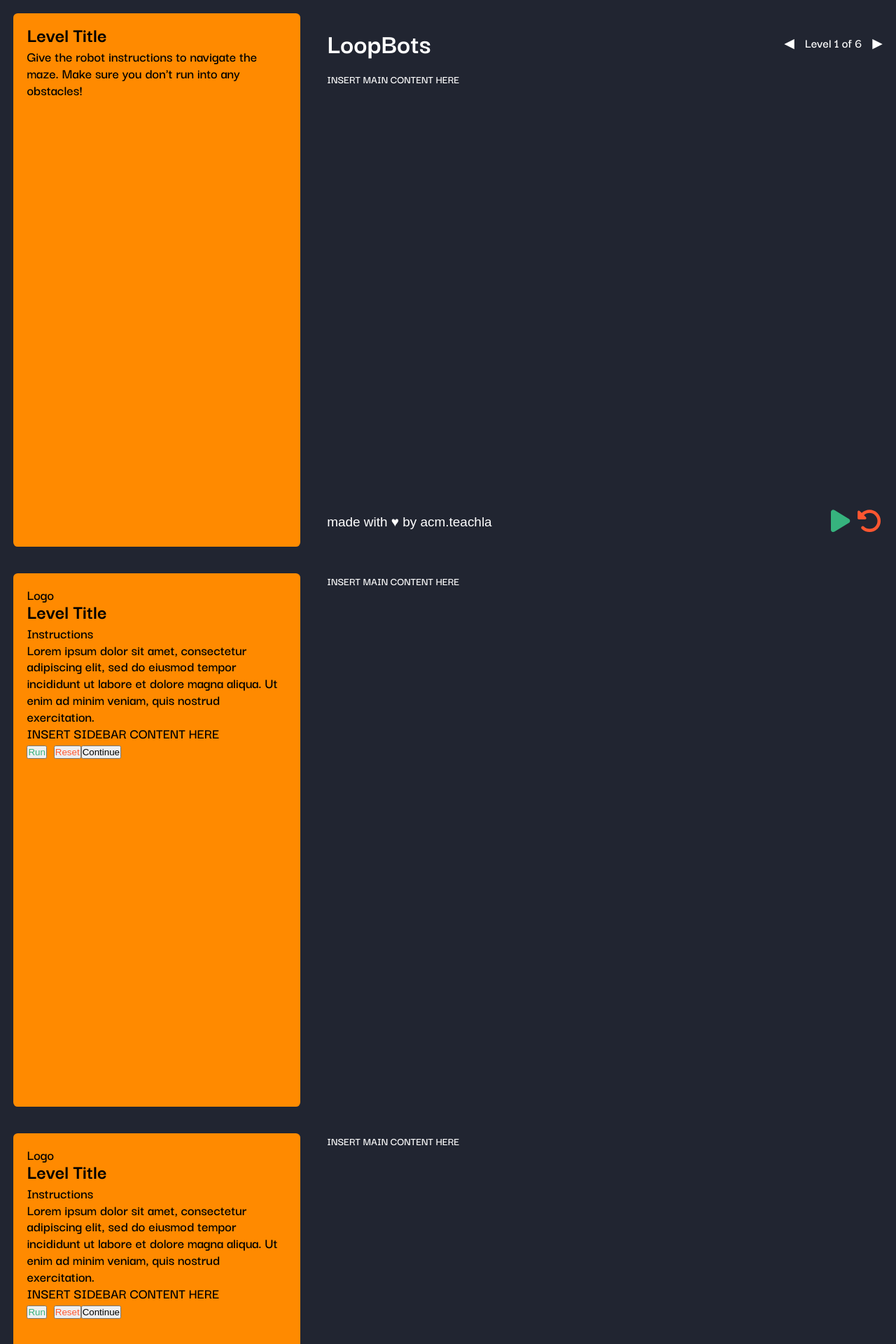
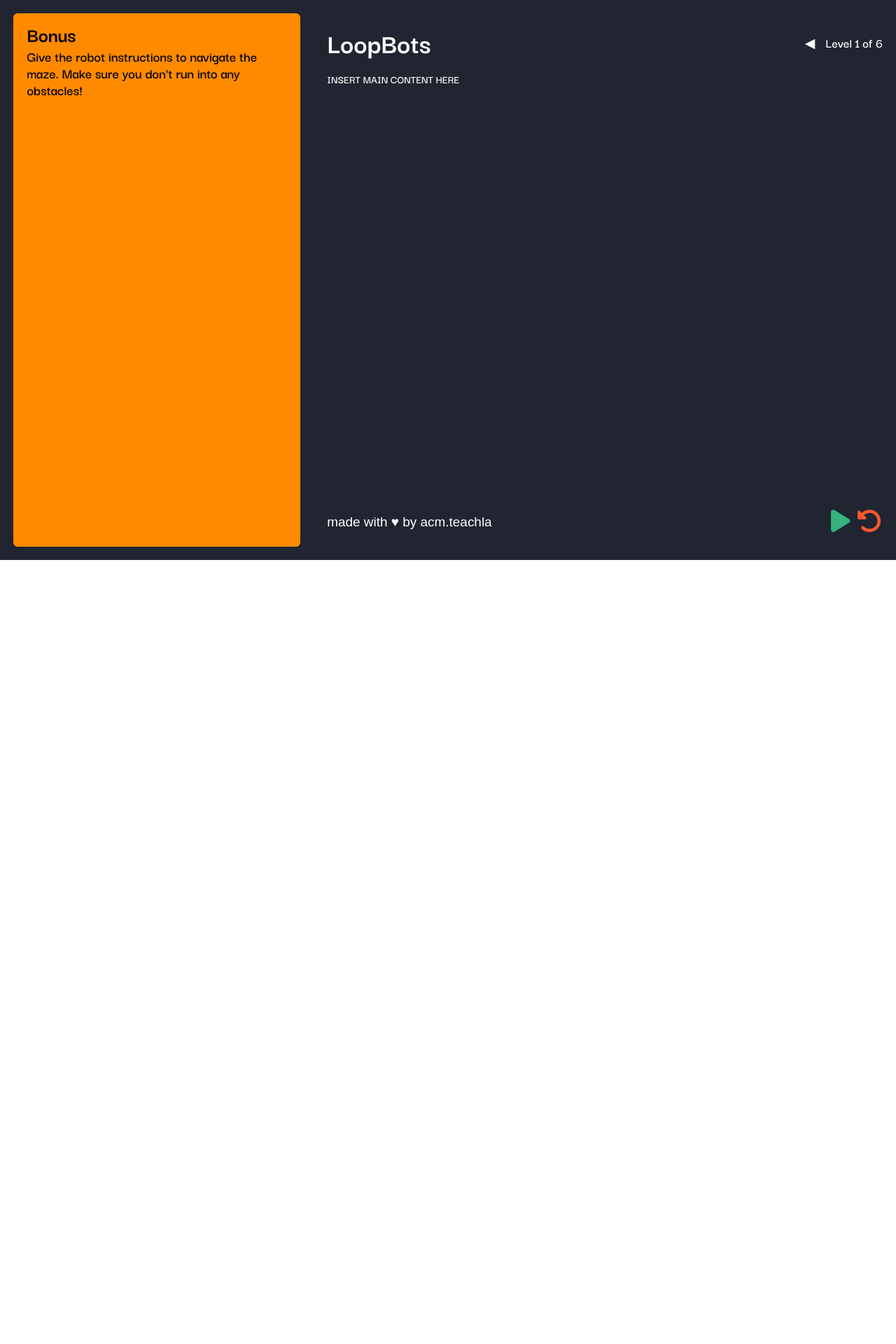
Before and after one commit to uclaacm/forloopslab, a React app: page /bonus in a window 1280 px wide. Shown: the top 1920 px of the page at 70% size. After the commit the page ends 800 px from the top, so only its background shows below. Built offline with nearby package versions, Linux system fonts and the light colour scheme; a web font is replaced by a local one.

Commit message:
setup react router

```diff
--- a/src/App.tsx
+++ b/src/App.tsx
@@ -1,15 +1,9 @@
 import './assets/WestwoodSans-Regular.ttf';
 import './styles/app.scss';
-// import { useState } from 'react';
 import {
-  BrowserRouter as Router,
-  // Route,
-  // Routes,
+  BrowserRouter as Router, Route, Routes,
 } from 'react-router-dom';
-//Remember to import tsx files for pages!
-//Import components that are inside pages in page tsx files themselves
-// import useSound from 'use-sound';
-// import correctSound from './assets/sounds/correct-sound-effect.mp3';
+
 import Bonus from './components/pages/bonus';
 import PseudoChoice from './components/pages/pseudochoice';
 import PseudoFill from './components/pages/pseudofill';
@@ -19,28 +13,20 @@ import Repetitive from './components/pages/repetitive';
 
 
 function App(): JSX.Element {
-  // const [enabled, setEnabled] = useState(false);
 
-  // const [play] = useSound(correctSound);
-
-  // const onCorrect = () => {
-  //   play();
-  //   setEnabled(true);
-  // };
-
-  // const pages = ['/',  '/pseudofill', '/pseudochoice', '/pythonfill', '/pythontype', '/bonus']
+  const pages = ['/',  '/pseudofill', '/pseudochoice', '/pythonfill', '/pythontype', '/bonus'];
 
   return (
     <Router>
       <div id="app-container">
-        <Repetitive/>
-        <PseudoFill/>
-        <PseudoChoice/>
-        <PythonFill/>
-        <PythonType/>
-        <Bonus/>
-        {/* <NextButton isEnabled={enabled} onClick={() => setEnabled(false)}/> */}
-        {/* <Footer/> */}
+        <Routes>
+          <Route path="/" element = {<Repetitive pages={pages}/>}/>
+          <Route path="/pseudofill" element = {<PseudoFill pages={pages}/>}/>
+          <Route path="/pseudochoice" element = {<PseudoChoice pages={pages}/>}/>
+          <Route path="/pythonfill" element = {<PythonFill pages={pages}/>}/>
+          <Route path="/pythontype" element = {<PythonType pages={pages}/>}/>
+          <Route path="/bonus" element = {<Bonus pages={pages}/>}/>
+        </Routes>
       </div>
     </Router>
   );
--- a/src/components/pages/bonus.tsx
+++ b/src/components/pages/bonus.tsx
@@ -1,27 +1,51 @@
-import React from 'react';
+import { faRotateLeft, faPlay} from '@fortawesome/free-solid-svg-icons';
+import { FontAwesomeIcon } from '@fortawesome/react-fontawesome';
+import { Link, useLocation } from 'react-router-dom';
 
-// interface BonusProps {
-//   onCorrect: () => void;
-// }
+import '../../styles/app.scss';
+import '../../styles/levelSelect.scss';
 
-function Bonus(): JSX.Element {
+
+function Repetitive(props: {
+  pages: string[]
+}): JSX.Element {
+
+  const location = useLocation();
+  const current = location.pathname;
+  const currPage = props.pages.indexOf(current);
+
   return (
     <div className="frame">
       <div id="sidebar">
-        <div id="logo">Logo</div>
-        <div id="level-title">Level Title</div>
-        <div id="instructions-title">Instructions</div>
-        <div id="instructions">Lorem ipsum dolor sit amet, consectetur adipiscing elit, sed do eiusmod tempor incididunt ut labore et dolore magna aliqua. Ut enim ad minim veniam, quis nostrud exercitation.</div>
-        <div id="content">INSERT SIDEBAR CONTENT HERE</div>
-        <button id="run">Run</button>
-        <button id="reset">Reset</button>
-        <button id="continue">Continue</button>
+        <div id="level-title">Bonus</div>
+        <div id="instructions">Give the robot instructions to navigate the maze. Make sure you don&apos;t run into any obstacles!</div>
       </div>
       <div id="main">
-      INSERT MAIN CONTENT HERE
+        <div className="main-section">
+          <div id="title">LoopBots</div>
+          <div className="level-select">
+            {currPage != 0 && <Link to={props.pages[currPage-1]} className="level-select-button left">&#9664;</Link>}
+            Level 1 of 6
+            {currPage != props.pages.length - 1 && <Link to={props.pages[currPage+1]} className="level-select-button right">&#9654;</Link>}
+          </div>
+        </div>
+        <div id="content">
+        INSERT MAIN CONTENT HERE
+        </div>
+        <div className="main-section">
+          <div id="footer">made with ♥ by acm.teachla</div>
+          <div id="buttons">
+            <button id="run" className='control-btn'>
+              <FontAwesomeIcon icon={faPlay} />
+            </button>
+            <button id="reset" className='control-btn'>
+              <FontAwesomeIcon icon={faRotateLeft} />
+            </button>
+          </div>
+        </div>
       </div>
     </div>
   );
 }
 
-export default Bonus;
+export default Repetitive;
--- a/src/components/pages/pseudochoice.tsx
+++ b/src/components/pages/pseudochoice.tsx
@@ -1,27 +1,51 @@
-import React from 'react';
+import { faRotateLeft, faPlay} from '@fortawesome/free-solid-svg-icons';
+import { FontAwesomeIcon } from '@fortawesome/react-fontawesome';
+import { Link, useLocation } from 'react-router-dom';
 
-// interface PseudoChoiceProps {
-//   onCorrect: () => void;
-// }
+import '../../styles/app.scss';
+import '../../styles/levelSelect.scss';
 
-function PseudoChoice(): JSX.Element {
+
+function Repetitive(props: {
+  pages: string[]
+}): JSX.Element {
+
+  const location = useLocation();
+  const current = location.pathname;
+  const currPage = props.pages.indexOf(current);
+
   return (
     <div className="frame">
       <div id="sidebar">
-        <div id="logo">Logo</div>
-        <div id="level-title">Level Title</div>
-        <div id="instructions-title">Instructions</div>
-        <div id="instructions">Lorem ipsum dolor sit amet, consectetur adipiscing elit, sed do eiusmod tempor incididunt ut labore et dolore magna aliqua. Ut enim ad minim veniam, quis nostrud exercitation.</div>
-        <div id="content">INSERT SIDEBAR CONTENT HERE</div>
-        <button id="run">Run</button>
-        <button id="reset">Reset</button>
-        <button id="continue">Continue</button>
+        <div id="level-title">Psuedo Choice</div>
+        <div id="instructions">Give the robot instructions to navigate the maze. Make sure you don&apos;t run into any obstacles!</div>
       </div>
       <div id="main">
-      INSERT MAIN CONTENT HERE
+        <div className="main-section">
+          <div id="title">LoopBots</div>
+          <div className="level-select">
+            {currPage != 0 && <Link to={props.pages[currPage-1]} className="level-select-button left">&#9664;</Link>}
+            Level 1 of 6
+            {currPage != props.pages.length - 1 && <Link to={props.pages[currPage+1]} className="level-select-button right">&#9654;</Link>}
+          </div>
+        </div>
+        <div id="content">
+        INSERT MAIN CONTENT HERE
+        </div>
+        <div className="main-section">
+          <div id="footer">made with ♥ by acm.teachla</div>
+          <div id="buttons">
+            <button id="run" className='control-btn'>
+              <FontAwesomeIcon icon={faPlay} />
+            </button>
+            <button id="reset" className='control-btn'>
+              <FontAwesomeIcon icon={faRotateLeft} />
+            </button>
+          </div>
+        </div>
       </div>
     </div>
   );
 }
 
-export default PseudoChoice;
+export default Repetitive;
--- a/src/components/pages/pseudofill.tsx
+++ b/src/components/pages/pseudofill.tsx
@@ -1,29 +1,51 @@
-import React from 'react';
+import { faRotateLeft, faPlay} from '@fortawesome/free-solid-svg-icons';
+import { FontAwesomeIcon } from '@fortawesome/react-fontawesome';
+import { Link, useLocation } from 'react-router-dom';
 
-// interface PseudoFillProps {
-//   onCorrect: () => void;
-// }
+import '../../styles/app.scss';
+import '../../styles/levelSelect.scss';
 
-function PseudoFill(): JSX.Element {
+
+function Repetitive(props: {
+  pages: string[]
+}): JSX.Element {
+
+  const location = useLocation();
+  const current = location.pathname;
+  const currPage = props.pages.indexOf(current);
 
   return (
     <div className="frame">
       <div id="sidebar">
-        <div id="logo">Logo</div>
-        <div id="level-title">Level Title</div>
-        <div id="instructions-title">Instructions</div>
-        <div id="instructions">Lorem ipsum dolor sit amet, consectetur adipiscing elit, sed do eiusmod tempor incididunt ut labore et dolore magna aliqua. Ut enim ad minim veniam, quis nostrud exercitation.</div>
-        <div id="content">INSERT SIDEBAR CONTENT HERE</div>
-        <button id="run">Run</button>
-        <button id="reset">Reset</button>
-        <button id="continue">Continue</button>
+        <div id="level-title">Psuedo Fill</div>
+        <div id="instructions">Give the robot instructions to navigate the maze. Make sure you don&apos;t run into any obstacles!</div>
       </div>
       <div id="main">
-      INSERT MAIN CONTENT HERE
+        <div className="main-section">
+          <div id="title">LoopBots</div>
+          <div className="level-select">
+            {currPage != 0 && <Link to={props.pages[currPage-1]} className="level-select-button left">&#9664;</Link>}
+            Level 1 of 6
+            {currPage != props.pages.length - 1 && <Link to={props.pages[currPage+1]} className="level-select-button right">&#9654;</Link>}
+          </div>
+        </div>
+        <div id="content">
+        INSERT MAIN CONTENT HERE
+        </div>
+        <div className="main-section">
+          <div id="footer">made with ♥ by acm.teachla</div>
+          <div id="buttons">
+            <button id="run" className='control-btn'>
+              <FontAwesomeIcon icon={faPlay} />
+            </button>
+            <button id="reset" className='control-btn'>
+              <FontAwesomeIcon icon={faRotateLeft} />
+            </button>
+          </div>
+        </div>
       </div>
     </div>
-
   );
 }
 
-export default PseudoFill;
+export default Repetitive;
--- a/src/components/pages/pythonfill.tsx
+++ b/src/components/pages/pythonfill.tsx
@@ -1,27 +1,51 @@
-import React from 'react';
+import { faRotateLeft, faPlay} from '@fortawesome/free-solid-svg-icons';
+import { FontAwesomeIcon } from '@fortawesome/react-fontawesome';
+import { Link, useLocation } from 'react-router-dom';
 
-// interface PythonFillProps {
-//   onCorrect: () => void;
-// }
+import '../../styles/app.scss';
+import '../../styles/levelSelect.scss';
 
-function PythonFill(): JSX.Element {
+
+function Repetitive(props: {
+  pages: string[]
+}): JSX.Element {
+
+  const location = useLocation();
+  const current = location.pathname;
+  const currPage = props.pages.indexOf(current);
+
   return (
     <div className="frame">
       <div id="sidebar">
-        <div id="logo">Logo</div>
-        <div id="level-title">Level Title</div>
-        <div id="instructions-title">Instructions</div>
-        <div id="instructions">Lorem ipsum dolor sit amet, consectetur adipiscing elit, sed do eiusmod tempor incididunt ut labore et dolore magna aliqua. Ut enim ad minim veniam, quis nostrud exercitation.</div>
-        <div id="content">INSERT SIDEBAR CONTENT HERE</div>
-        <button id="run">Run</button>
-        <button id="reset">Reset</button>
-        <button id="continue">Continue</button>
+        <div id="level-title">Python Fill</div>
+        <div id="instructions">Give the robot instructions to navigate the maze. Make sure you don&apos;t run into any obstacles!</div>
       </div>
       <div id="main">
-      INSERT MAIN CONTENT HERE
+        <div className="main-section">
+          <div id="title">LoopBots</div>
+          <div className="level-select">
+            {currPage != 0 && <Link to={props.pages[currPage-1]} className="level-select-button left">&#9664;</Link>}
+            Level 1 of 6
+            {currPage != props.pages.length - 1 && <Link to={props.pages[currPage+1]} className="level-select-button right">&#9654;</Link>}
+          </div>
+        </div>
+        <div id="content">
+        INSERT MAIN CONTENT HERE
+        </div>
+        <div className="main-section">
+          <div id="footer">made with ♥ by acm.teachla</div>
+          <div id="buttons">
+            <button id="run" className='control-btn'>
+              <FontAwesomeIcon icon={faPlay} />
+            </button>
+            <button id="reset" className='control-btn'>
+              <FontAwesomeIcon icon={faRotateLeft} />
+            </button>
+          </div>
+        </div>
       </div>
     </div>
   );
 }
 
-export default PythonFill;
+export default Repetitive;
--- a/src/components/pages/pythontype.tsx
+++ b/src/components/pages/pythontype.tsx
@@ -1,27 +1,51 @@
-import React from 'react';
+import { faRotateLeft, faPlay} from '@fortawesome/free-solid-svg-icons';
+import { FontAwesomeIcon } from '@fortawesome/react-fontawesome';
+import { Link, useLocation } from 'react-router-dom';
 
-// interface PythonTypeProps {
-//   onCorrect: () => void;
-// }
+import '../../styles/app.scss';
+import '../../styles/levelSelect.scss';
 
-function PythonType(): JSX.Element {
+
+function Repetitive(props: {
+  pages: string[]
+}): JSX.Element {
+
+  const location = useLocation();
+  const current = location.pathname;
+  const currPage = props.pages.indexOf(current);
+
   return (
     <div className="frame">
       <div id="sidebar">
-        <div id="logo">Logo</div>
-        <div id="level-title">Level Title</div>
-        <div id="instructions-title">Instructions</div>
-        <div id="instructions">Lorem ipsum dolor sit amet, consectetur adipiscing elit, sed do eiusmod tempor incididunt ut labore et dolore magna aliqua. Ut enim ad minim veniam, quis nostrud exercitation.</div>
-        <div id="content">INSERT SIDEBAR CONTENT HERE</div>
-        <button id="run">Run</button>
-        <button id="reset">Reset</button>
-        <button id="continue">Continue</button>
+        <div id="level-title">Python Type</div>
+        <div id="instructions">Give the robot instructions to navigate the maze. Make sure you don&apos;t run into any obstacles!</div>
       </div>
       <div id="main">
-      INSERT MAIN CONTENT HERE
+        <div className="main-section">
+          <div id="title">LoopBots</div>
+          <div className="level-select">
+            {currPage != 0 && <Link to={props.pages[currPage-1]} className="level-select-button left">&#9664;</Link>}
+            Level 1 of 6
+            {currPage != props.pages.length - 1 && <Link to={props.pages[currPage+1]} className="level-select-button right">&#9654;</Link>}
+          </div>
+        </div>
+        <div id="content">
+        INSERT MAIN CONTENT HERE
+        </div>
+        <div className="main-section">
+          <div id="footer">made with ♥ by acm.teachla</div>
+          <div id="buttons">
+            <button id="run" className='control-btn'>
+              <FontAwesomeIcon icon={faPlay} />
+            </button>
+            <button id="reset" className='control-btn'>
+              <FontAwesomeIcon icon={faRotateLeft} />
+            </button>
+          </div>
+        </div>
       </div>
     </div>
   );
 }
 
-export default PythonType;
+export default Repetitive;
--- a/src/components/pages/repetitive.tsx
+++ b/src/components/pages/repetitive.tsx
@@ -1,36 +1,32 @@
 import { faRotateLeft, faPlay} from '@fortawesome/free-solid-svg-icons';
 import { FontAwesomeIcon } from '@fortawesome/react-fontawesome';
-import React from 'react';
-import { Link } from 'react-router-dom';
-// import { faPlay } from '@fortawesome/free-solid-svg-icons'
+import { Link, useLocation } from 'react-router-dom';
 
-// import { Link, useLocation } from 'react-router-dom';
 import '../../styles/app.scss';
 import '../../styles/levelSelect.scss';
-// interface RepetitiveProps {
-//   onCorrect: () => void;
-// }
 
 
-function Repetitive(): JSX.Element {
+function Repetitive(props: {
+  pages: string[]
+}): JSX.Element {
 
-  // const location = useLocation();
-  // const current = location.pathname;
-  // const currPage = props.pages.indexOf(current);
+  const location = useLocation();
+  const current = location.pathname;
+  const currPage = props.pages.indexOf(current);
 
   return (
     <div className="frame">
       <div id="sidebar">
-        <div id="level-title">Level Title</div>
+        <div id="level-title">Repetitive</div>
         <div id="instructions">Give the robot instructions to navigate the maze. Make sure you don&apos;t run into any obstacles!</div>
       </div>
       <div id="main">
         <div className="main-section">
           <div id="title">LoopBots</div>
           <div className="level-select">
-            <Link to={{}} className="level-select-button left">&#9664;</Link>
+            {currPage != 0 && <Link to={props.pages[currPage-1]} className="level-select-button left">&#9664;</Link>}
             Level 1 of 6
-            <Link to={{}} className="level-select-button right">&#9654;</Link>
+            {currPage != props.pages.length - 1 && <Link to={props.pages[currPage+1]} className="level-select-button right">&#9654;</Link>}
           </div>
         </div>
         <div id="content">
```
